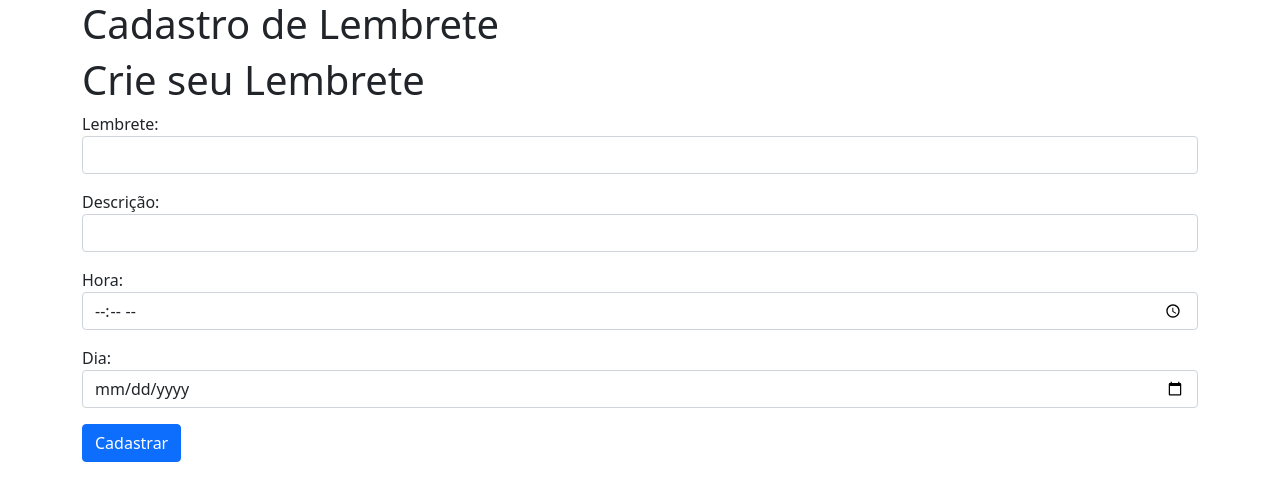
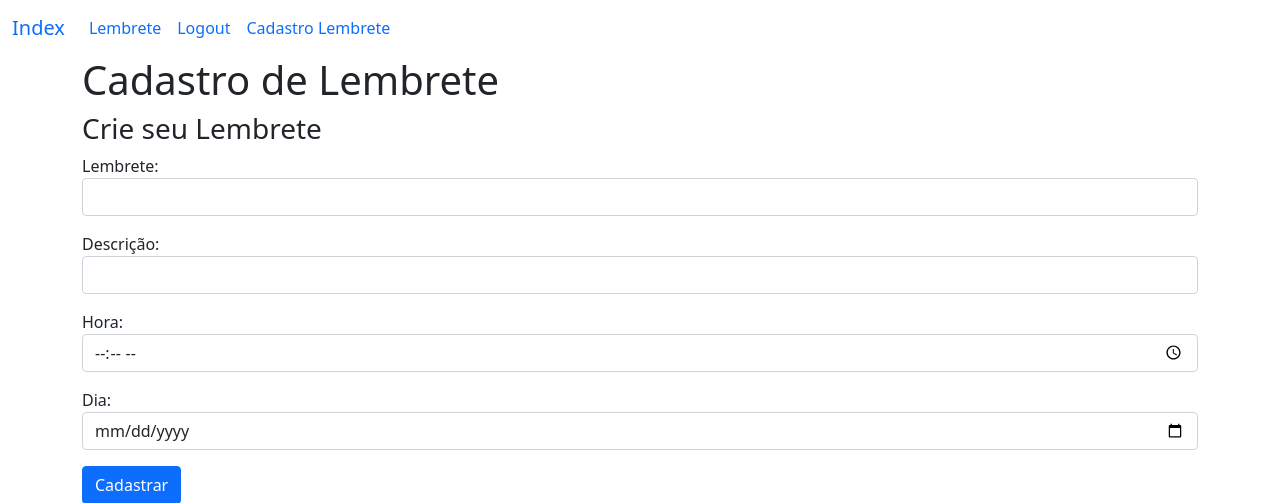
Before and after one commit to VIVF0/Site_Lembretes_Flask_and_MongoDB, a Flask app: page /cadastro_lembrete in a window 1280 px wide. Shown: the top 503 px of the page. Run offline with Flask 3, Linux system fonts and the light colour scheme; some libraries are stand-ins or nearby versions.

Commit message:
add menu

```diff
--- a/lembrete_flask/templates/cad_lembrete.html
+++ b/lembrete_flask/templates/cad_lembrete.html
@@ -1,6 +1,6 @@
 {% extends "template.html" %}
 {% block conteudo %}
-    <h1>Crie seu Lembrete</h1>
+    <h3>Crie seu Lembrete</h3>
         <form method="POST" action="{{ url_for('cadastro_lembrete') }}">
             <p><label>Lembrete:</label> <input class="form-control" type="text" name="lembrete" required></p>
             <p><label>Descrição:</label> <input class="form-control" type="text" name="descricao" required></p>
--- a/lembrete_flask/templates/template.html
+++ b/lembrete_flask/templates/template.html
@@ -7,6 +7,28 @@
         <link rel="stylesheet" href="{{ url_for('static', filename='bootstrap.css') }}">
     </head>
     <body>
+        <nav class="navbar navbar-expand-lg bg-body-tertiary">
+            <div class="container-fluid">
+              <a class="navbar-brand" href="{{url_for('index')}}">Index</a>
+              <div class="collapse navbar-collapse" id="navbarNav">
+                <ul class="navbar-nav">
+                  <li class="nav-item">
+                    <a class="nav-link" href="{{url_for('lembrete')}}">Lembrete</a>
+                  </li>
+                  <li class="nav-item">
+                    {% if login==False %}
+                    <a class="nav-link" href="{{url_for('login')}}">Login</a>
+                    {% else %}
+                    <a class="nav-link" href="{{url_for('logout')}}">Logout</a>
+                    {% endif %}
+                  </li>
+                  <li class="nav-item">
+                    <a class="nav-link" href="{{url_for('cadastro_lembrete')}}">Cadastro Lembrete</a>
+                  </li>
+                </ul>
+              </div>
+            </div>
+        </nav>
         <div class="container">
 
             {% with messages = get_flashed_messages() %}
--- a/lembrete_flask/views.py
+++ b/lembrete_flask/views.py
@@ -3,15 +3,22 @@ import data_base as dt
 from app import app,db
 from helpers import *
 
+def tentar_sessao():
+    if not session.get('usuario'):
+        return redirect(url_for('login'))
+
 @app.route('/')
 def index():
-    return render_template('index.html',titulo='teste')
+    if not session.get('usuario'):
+        estado_login=False
+    else:
+        estado_login=True
+    return render_template('index.html',titulo='Home',login=estado_login)
 
 @app.route('/login')
 def login():
-    if not session.get('usuario'):
-        return redirect(url_for('lembrete'))
-    return render_template('login.html')
+    tentar_sessao()
+    return render_template('login.html',login=False,titulo='Login')
 
 @app.post('/login')
 def autenticar():
@@ -33,7 +40,7 @@ def logout():
 
 @app.route('/cadastro_usuario')
 def cadastro_usuario():
-    return render_template('cad_usuario.html',titulo='Cadastro')
+    return render_template('cad_usuario.html',titulo='Cadastro',login=False)
 
 @app.route('/cadastro_usuario', methods=['POST',])
 def cadastro_novo_usuario():
@@ -54,20 +61,19 @@ def cadastro_novo_usuario():
 
 @app.route('/cadastro_lembrete')
 def Page_cadastro_lembrete():
-    return render_template('cad_lembrete.html',titulo='Cadastro de Lembrete')
+    return render_template('cad_lembrete.html',titulo='Cadastro de Lembrete',login=True)
 
 @app.post('/cadastro_lembrete')
 def cadastro_lembrete():
-    if not session.get('usuario'):
-        return redirect(url_for('login'))
-    else:
-        dt.cadastrar_lembrete(db,session['usuario'],request.form['lembrete'],hora_min(),dia_mes_ano(),request.form['hora'],request.form['dia'],request.form['descricao'])
-        return redirect(url_for('lembrete'))
+    tentar_sessao()
+    dt.cadastrar_lembrete(db,session['usuario'],request.form['lembrete'],hora_min(),dia_mes_ano(),request.form['hora'],request.form['dia'],request.form['descricao'])
+    return redirect(url_for('lembrete'))
 
 @app.route('/lembrete')
 def lembrete():
+    tentar_sessao()
     lembrete=dt.busca_lembrete(db,session['usuario'])
-    return render_template('lembrete.html',titulo="Lembretes",lembrete=lembrete)
+    return render_template('lembrete.html',titulo="Lembretes",lembrete=lembrete,login=True)
 
 @app.post('/fechar/<id>')
 def fechar(id):
@@ -88,10 +94,11 @@ def deletar(id):
 @app.post('/editar/<id>')
 def editar(id):
     lembrete=dt.busca_lembrete_id(db,id)
-    return render_template('edita_lembrete.html',titulo=f'Edição {id}',lembrete=lembrete)
+    return render_template('edita_lembrete.html',titulo=f'Edição {id}',lembrete=lembrete,login=True)
 
 @app.post('/edicao/<id>')
 def edicao(id):
+    tentar_sessao()
     if dt.edita_lembrete(db,id,request.form['titulo'],hora_min(),dia_mes_ano(),request.form['hora_ativa'],request.form['dia_ativa'],request.form['descricao']):
         flash("Lembrete editado com sucesso com sucesso!")
     else:
```
